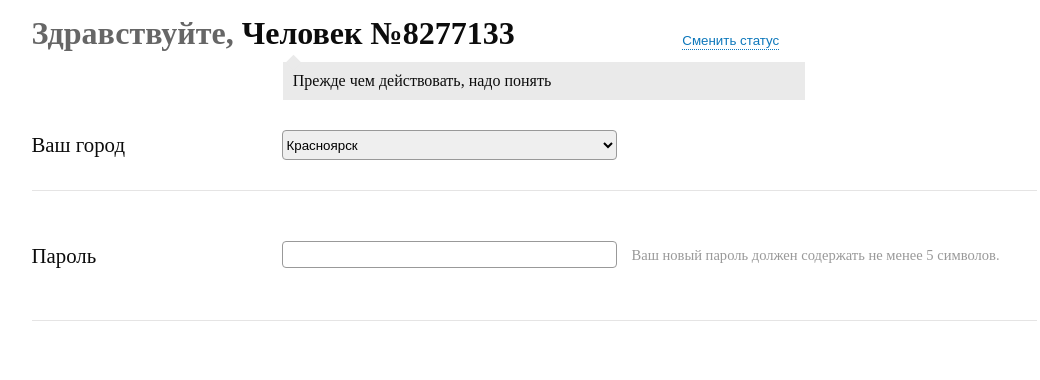
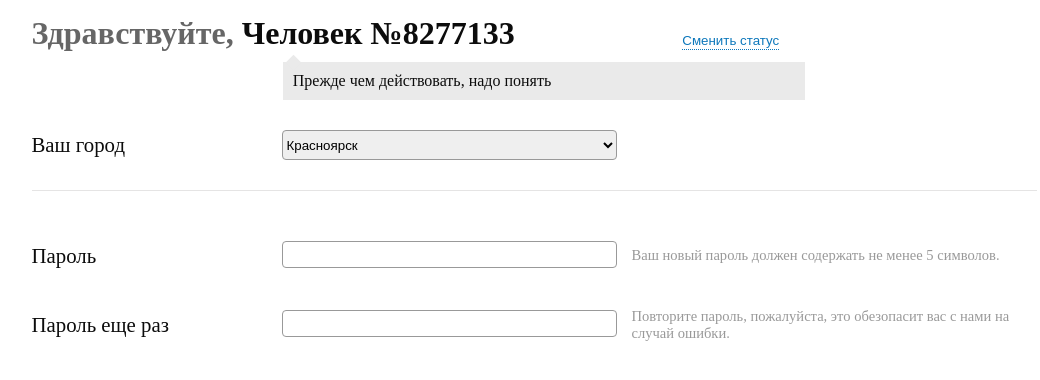
Before and after one commit to comeall09/au_test, a React (Create React App) app: page / in a window 1280 px wide. Shown: the top 380 px of the page, without its empty margins (106-1146 px from the left). Built offline with nearby package versions, Linux system fonts and the light colour scheme.

Commit message:
added password rechecking

```diff
--- /dev/null
+++ b/src/widgets/ui/PasswordBar/model/isSamePass.ts
@@ -0,0 +1,4 @@
+export const isSamePass = (mainPass: string, newPass: string) => {
+  if(mainPass === newPass) return true
+  return false
+}
--- /dev/null
+++ b/src/widgets/ui/PasswordBar/ui/PassRetry.tsx
@@ -0,0 +1,48 @@
+import s from "./passwordBar.module.scss";
+import { useEffect, useState } from "react";
+import { isSamePass } from '../model/isSamePass'
+
+type Prop = {
+  mainPassword: string
+}
+
+export const PassRetry = ({mainPassword}: Prop) => {
+  const [password, setPassword] = useState("");
+  const [isValid, setIsValid] = useState(false);
+  const [isVisited, setIsVisited] = useState(false);
+  const isIncorrect = !isValid && isVisited;
+
+  useEffect(() => {
+    setIsValid(isSamePass(mainPassword, password))
+  }, [password]);
+
+  const handleBlur = () => {
+    setIsVisited(true);
+  };
+
+  return (
+    <>
+      <div className={s.passBar}>
+        <p>Пароль еще раз</p>
+        <div className={s.inputWrap}>
+          <input
+            className={`${s.passInput}
+								${isIncorrect && s.invalidPass}`}
+            type="password"
+            required
+            value={password}
+            onChange={(e) => setPassword(e.target.value)}
+            onBlur={handleBlur}
+          />
+          <p className={`${s.inputError} ${isIncorrect && s.active}`}>
+            Пароли не совпадают
+          </p>
+        </div>
+        <p className={s.passMsg}>
+          Повторите пароль, пожалуйста, это обезопасит вас с нами на случай
+          ошибки.
+        </p>
+      </div>
+    </>
+  );
+};
--- a/src/widgets/ui/PasswordBar/ui/PasswordBar.tsx
+++ b/src/widgets/ui/PasswordBar/ui/PasswordBar.tsx
@@ -1,6 +1,7 @@
 import s from "./passwordBar.module.scss";
 import { useEffect, useState } from "react";
 import { isPasswordValid } from "../model/isPasswordValid";
+import { PassRetry } from "./PassRetry";
 
 export const PasswordBar = () => {
   const [password, setPassword] = useState("");
@@ -18,6 +19,7 @@ export const PasswordBar = () => {
 
   return (
     <>
+      <div className={s.passBarWrap}>
         <div className={s.passBar}>
           <p>Пароль</p>
           <div className={s.inputWrap}>
@@ -38,6 +40,8 @@ export const PasswordBar = () => {
             Ваш новый пароль должен содержать не менее 5 символов.
           </p>
         </div>
+        <PassRetry mainPassword={password}/>
+      </div>
     </>
   );
 };
--- a/src/widgets/ui/PasswordBar/ui/passwordBar.module.scss
+++ b/src/widgets/ui/PasswordBar/ui/passwordBar.module.scss
@@ -1,11 +1,15 @@
 @import '../../styles/mixins.module.scss';
+
+.passBarWrap {
+  margin: 30px 0;
+  padding: 30px 0;
+  border-top: 1px solid #E5E4E4;
+  border-bottom: 1px solid #E5E4E4;
+}
 
 .passBar {
   position: relative;
   @include gridBlock;
-  padding: 30px 0;
-  border-top: 1px solid #E5E4E4;
-  border-bottom: 1px solid #E5E4E4;
 
   .inputWrap {
     padding-top: 20px;
@@ -19,20 +23,25 @@
       color: #FF0000;
       transition: opacity .3s linear;
     }
+
     .active {
       opacity: 1;
     }
   }
+
   .passInput {
     padding: 5px;
     height: 15px;
     outline: none;
     border: 1px solid #999;
     border-radius: 4px;
-    &:active, &:focus {
+
+    &:active,
+    &:focus {
       outline: none;
     }
   }
+
   .invalidPass {
     border: solid #FF0000 1px;
     border-radius: 4px;
```
Also changed, not shown: src/widgets/ui/PasswordBar/ui/PassBlock/PassBlock.tsx (deleted, +0 -50 lines). Lines whose indentation alone changed are shown as unchanged.
